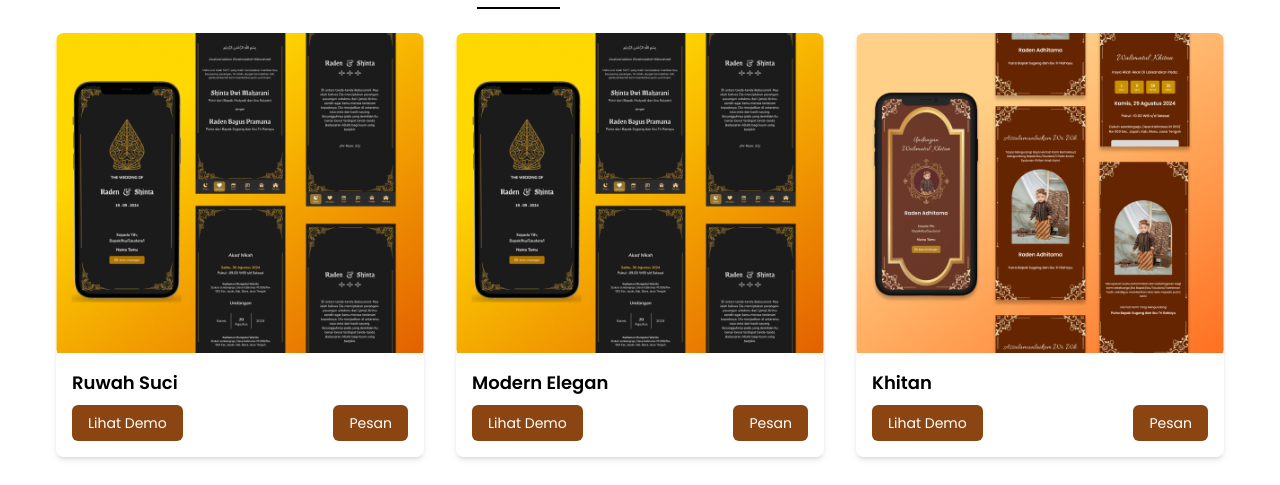
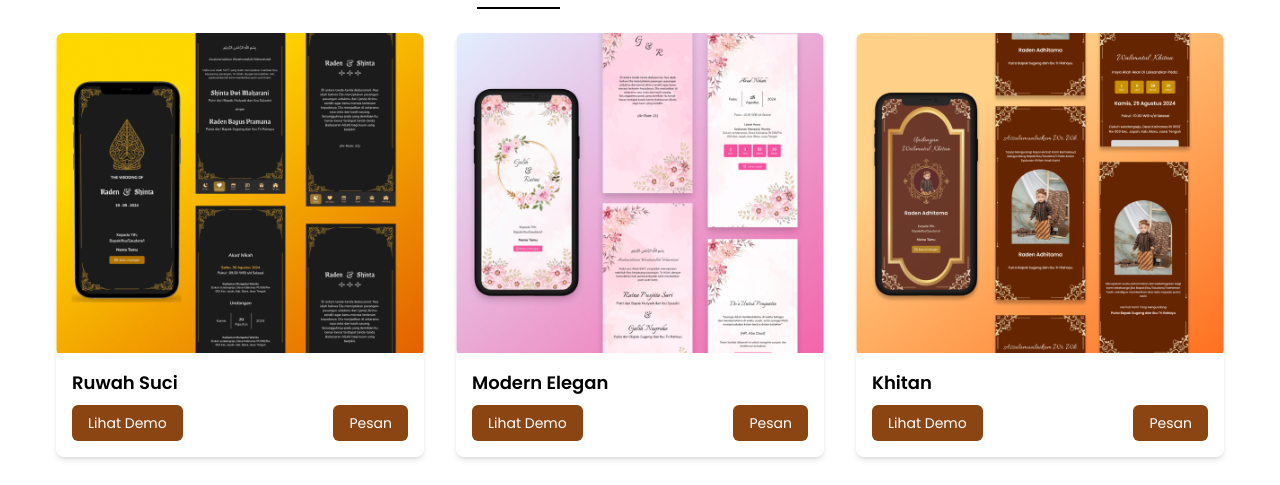
Before and after one commit to Nemolab-Nusa-Infomedia/hadir-invitation, a Laravel app: page / in a window 1280 px wide. Shown: the part 2394-2879 px from the top of the page. Run offline with Laravel 12, Linux system fonts and the light colour scheme; some libraries are stand-ins or nearby versions.

Commit message:
style : change cover undangan

```diff
--- a/resources/views/homepage/index.blade.php
+++ b/resources/views/homepage/index.blade.php
@@ -257,7 +257,7 @@
 
                 <!-- Card 2 (Pernikahan) -->
                 <div class="template-item bg-white rounded-lg shadow-md overflow-hidden fade-enter fade-enter-active" data-category="pernikahan">
-                    <img src="{{ asset('assets/img/mockup-undangan/frame2.png') }}" alt="Modern Elegan" class="w-full h-64 sm:h-80 object-cover">
+                    <img src="{{ asset('assets/img/mockup-undangan/frame5.png') }}" alt="Modern Elegan" class="w-full h-64 sm:h-80 object-cover">
                     <div class="p-2 sm:p-4 text-start">
                         <h3 class="text-sm sm:text-lg font-semibold mb-2">Modern Elegan</h3>
                         <div class="flex justify-between gap-2">
```
Also changed, not shown: public/assets/img/mockup-undangan/Frame5.png (added).
